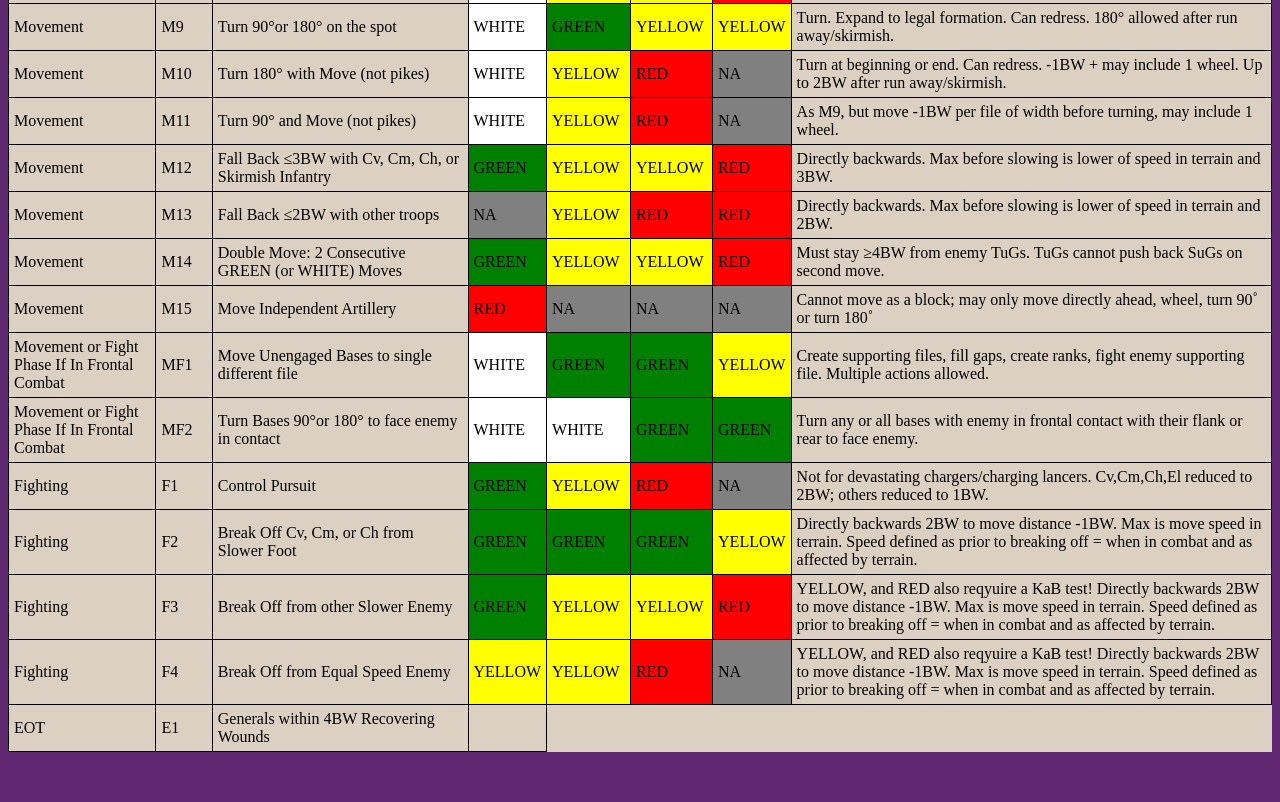
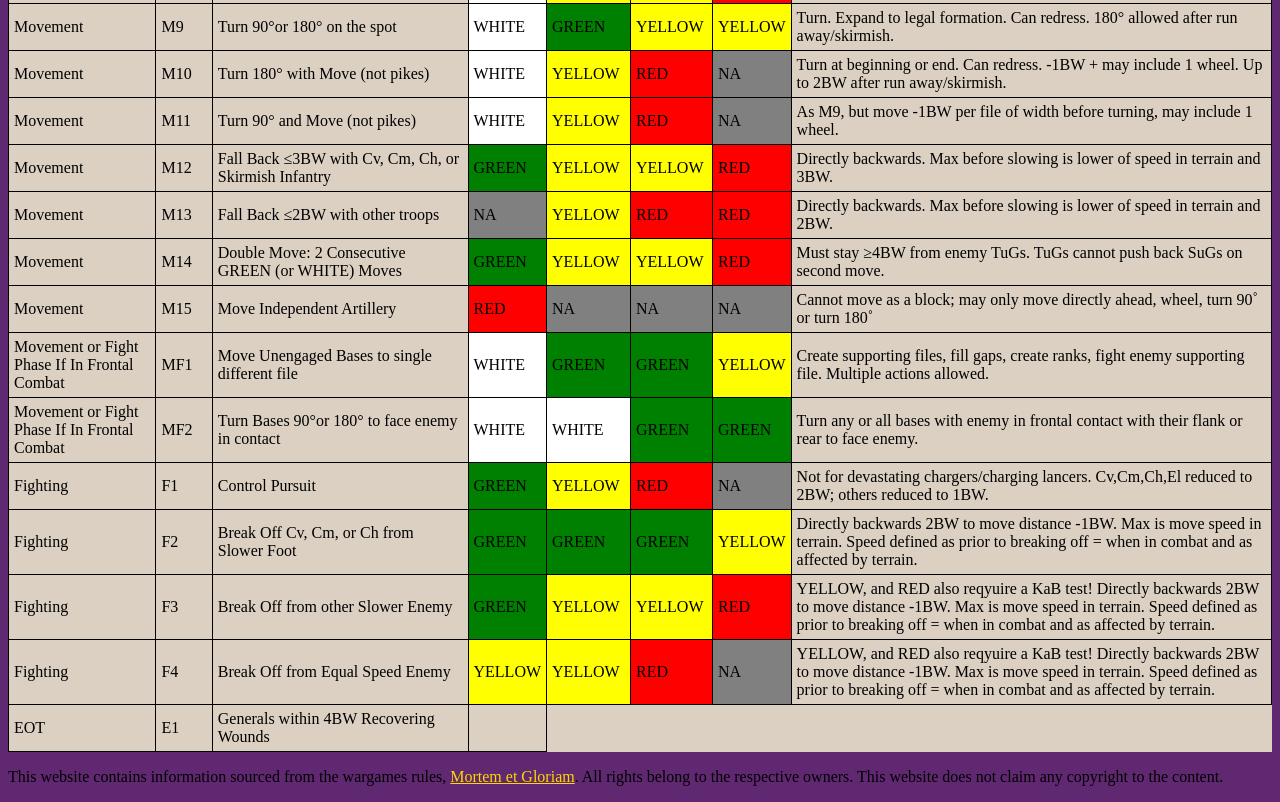
Before and after one commit to dylanbright/meg_helper, a plain HTML site: page index.html in a window 1280 px wide. Shown: the part 1107-1909 px from the top of the page. Before the commit the page ends 1867 px from the top, so only its background shows below. Drawn offline with Linux system fonts and the light colour scheme.

Commit message:
add disclaimer

```diff
--- a/index.html
+++ b/index.html
@@ -35,6 +35,7 @@
     <button id="btn-contract" onclick="filterByWord('contract')">Contract</button>
     <button id="btn-fall_back" onclick="filterByWord('fall_back')">Fall Back</button>
     <table id="dataTable"></table>
+    <p>This website contains information sourced from the wargames rules, <a href="https://mortem-et-gloriam.co.uk/meg/">Mortem et Gloriam</a>. All rights belong to the respective owners. This website does not claim any copyright to the content.</p>
     <script src="script.js"></script>
 </body>
 </html>
--- a/styles.css
+++ b/styles.css
@@ -43,3 +43,7 @@ table {
 #btn-RED.selected {
     background-color: darkred;
 }
+
+a {
+    color: gold;
+}
```
